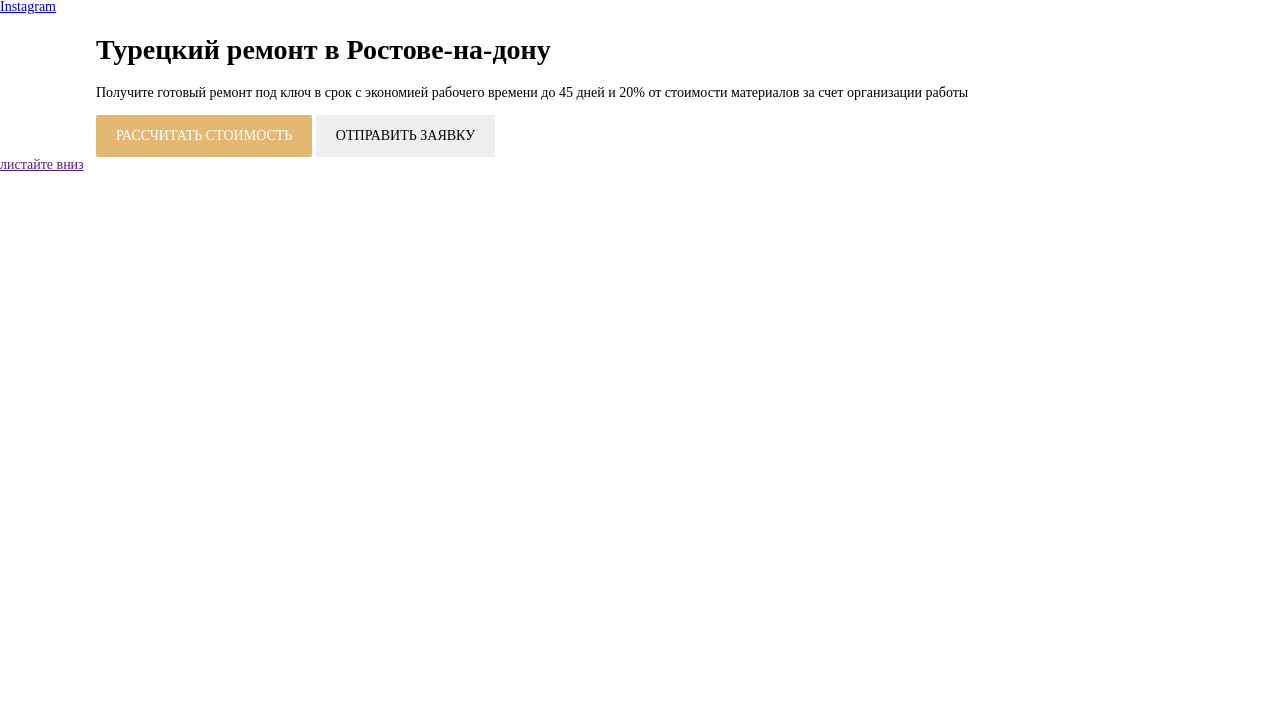
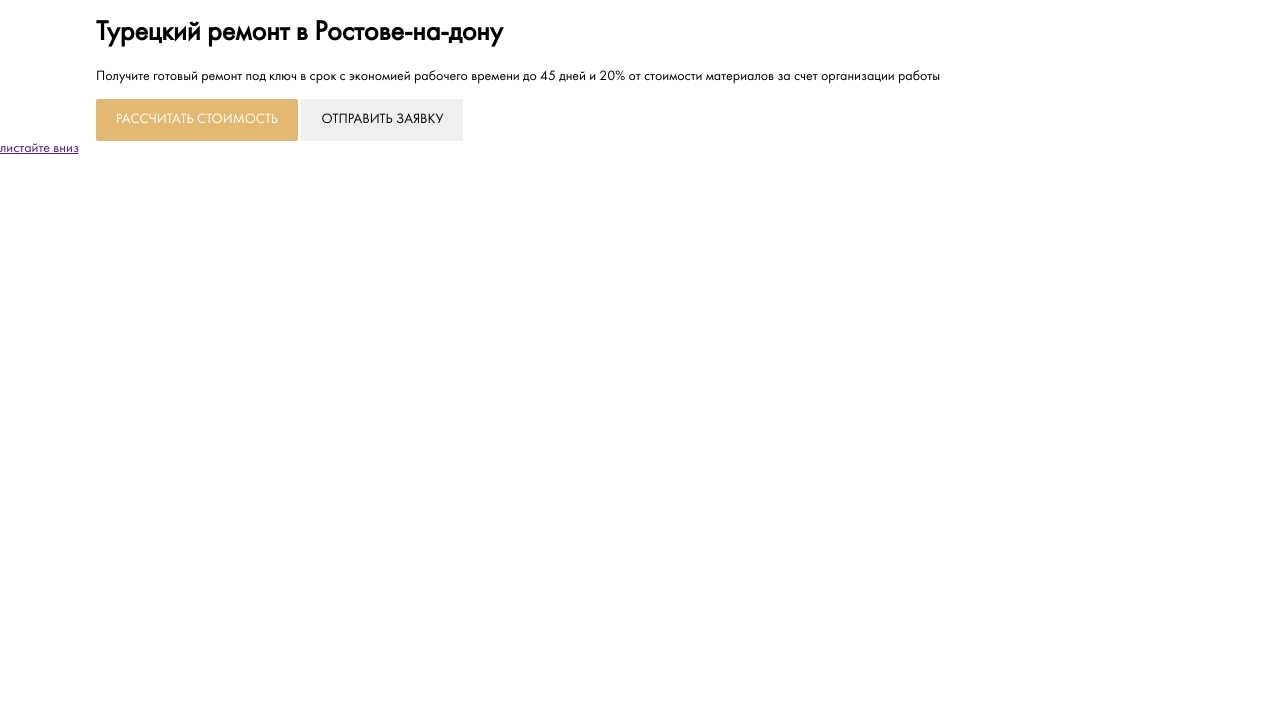
Before and after one commit to HANWoWDOGY/MyProject--1, a website: page index.html in a window 1280 px wide. Shown: the part 81-800 px from the top of the page. Drawn offline with Linux system fonts and the light colour scheme.

Commit message:
add some fonts

```diff
--- a/gulpfile.js
+++ b/gulpfile.js
@@ -1,6 +1,7 @@
 const {src, dest, watch} = require('gulp');
 const browserSync = require('browser-sync').create();
 const sass = require('gulp-sass');
+const autoprefixer = require('gulp-autoprefixer');
 
 
 // Static server
@@ -17,8 +18,11 @@ function bs () {
 };
 
 function serveSass() {
-  return src("/sass/*.sass")
+  return src("./sass/**/*.sass")
       .pipe(sass())
+      .pipe(autoprefixer({
+        cascade: false
+      }))
       .pipe(dest("./css"))
       .pipe(browserSync.stream());
 };
--- a/package.json
+++ b/package.json
@@ -18,6 +18,7 @@
   "homepage": "https://github.com/HANWoWDOGY/MyProject--1#readme",
   "devDependencies": {
     "gulp": "^4.0.2",
+    "gulp-autoprefixer": "^7.0.1",
     "gulp-sass": "^4.1.0"
   },
   "dependencies": {
--- /dev/null
+++ b/sass/_fonts.scss
@@ -0,0 +1,18 @@
+@font-face {
+  font-family: 'Futura Book';
+  src:
+  url('../fonts/futura/FuturaBookC.woff') format('woff'),
+  url('../fonts/futura/FuturaBookC.woff2') format('woff2');
+  font-weight: 400;
+  font-style: normal;
+  font-display: swap;
+  }
+@font-face {
+  font-family: 'Futura Demi';
+  src:
+  url('../fonts/futura/FuturaDemiC.woff') format('woff'),
+  url('../fonts/futura/FuturaDemiC.woff2') format('woff2');
+  font-weight: 400;
+  font-style: normal;
+  font-display: swap;
+  }
--- a/sass/_grid.sass
+++ b/sass/_grid.sass
@@ -2,3 +2,5 @@
     width: 85%
     max-width: 1256px
     margin: auto
+.block
+    animation: show 2s easy 2s infinite
--- a/sass/style.sass
+++ b/sass/style.sass
@@ -1,3 +1,4 @@
+@import "fonts"
 @import "normalize"
 @import "variables"
 @import "interface"
@@ -7,3 +8,4 @@
 body
   font-family: serif
   font-size: 14px
+  font-family: 'Futura Book', sans-serif
```
Also changed, not shown: css/style.css, fonts/futura/FuturaBookC.woff (added), fonts/futura/FuturaBookC.woff2 (added), fonts/futura/FuturaDemiC.woff (added), fonts/futura/FuturaDemiC.woff2 (added), 2 other files.
